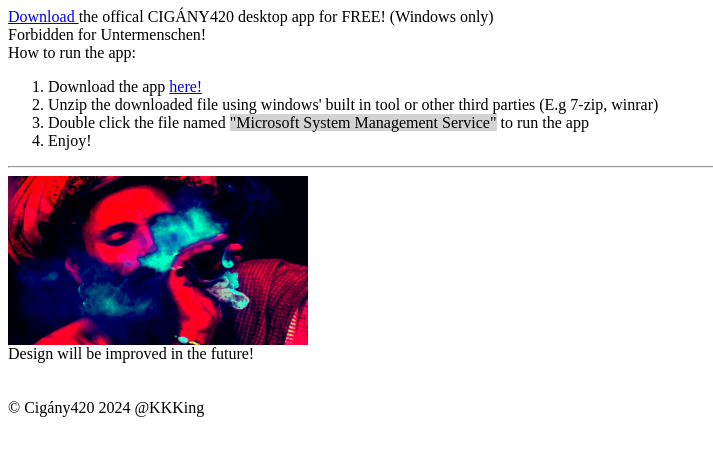
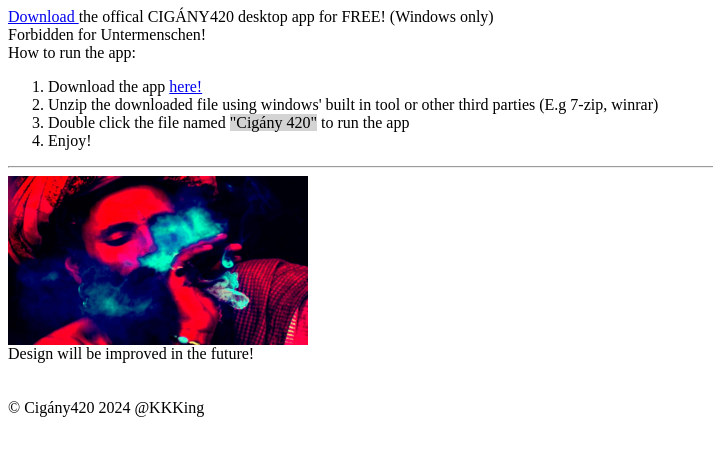
Before and after one commit to cigany420/cigany420.github.io, a plain HTML site: page download.html in a window 1280 px wide. Shown: the whole page, without its empty margins (0-713 px from the left). Drawn offline with Linux system fonts and the light colour scheme.

Commit message:
Update download.html

```diff
--- a/download.html
+++ b/download.html
@@ -26,7 +26,7 @@
     Unzip the downloaded file using windows' built in tool or other third parties (E.g 7-zip, winrar)
   </li>
   <li>
-    Double click the file named <span style="background-color: lightgrey">"Microsoft System Management Service"</span> to run the app
+    Double click the file named <span style="background-color: lightgrey">"Cigány 420"</span> to run the app
   </li>
   <li>
     Enjoy!
```
